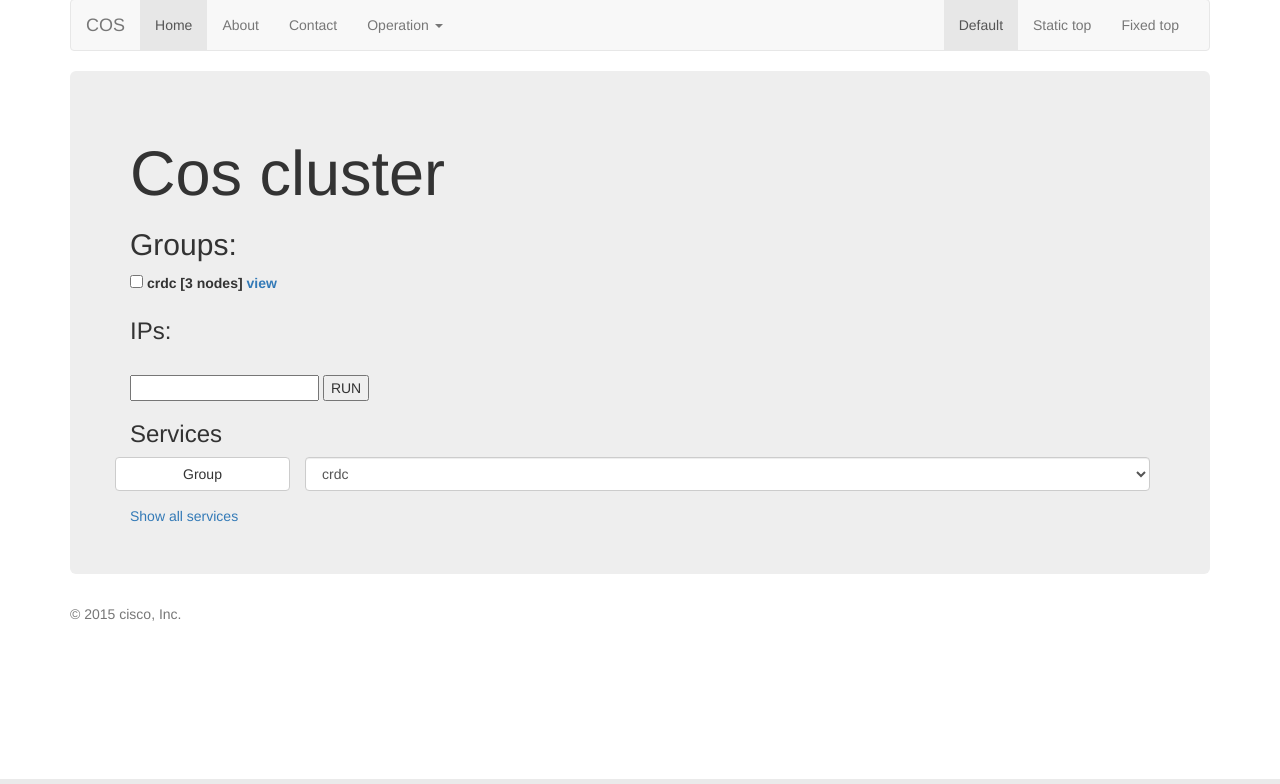
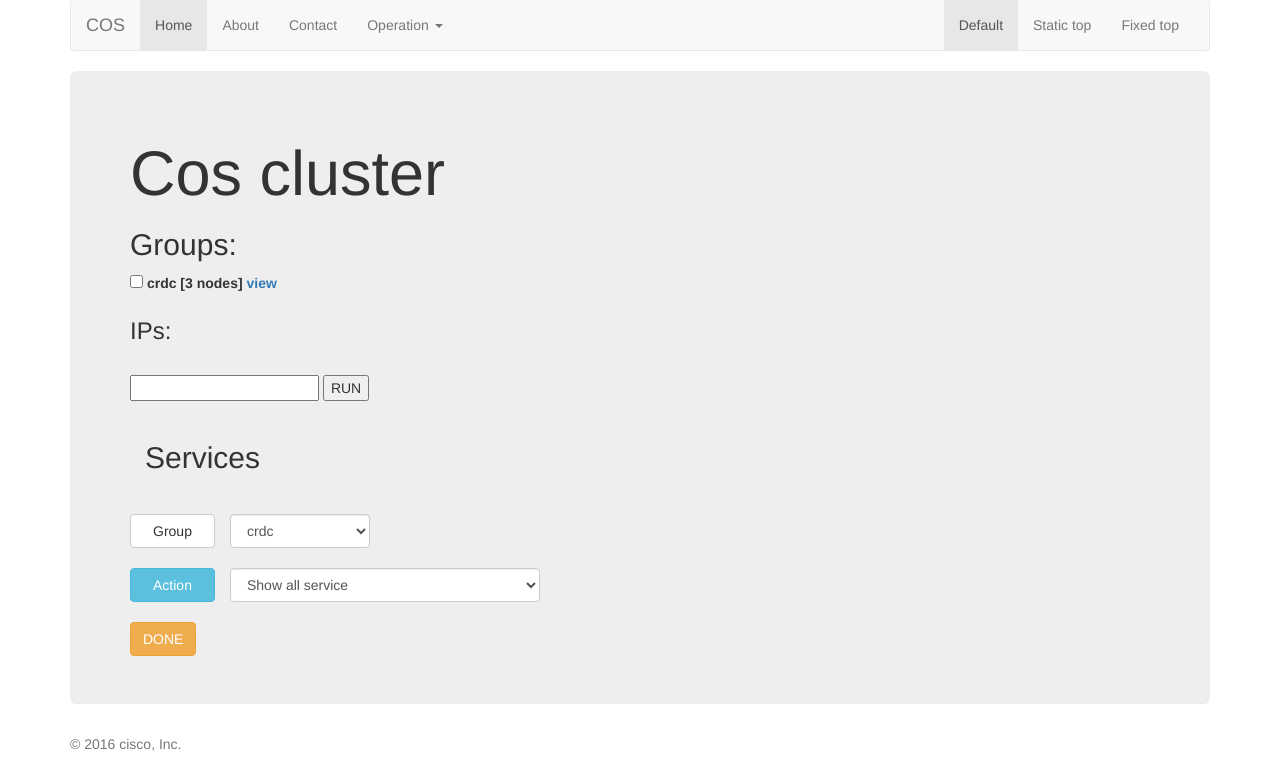
Before and after one commit to hightemple/auto-web, a Django app: page /main in a window 1280 px wide. Shown: the part 21-805 px from the top of the page. Run offline with Django 3.2, Linux system fonts and the light colour scheme; some libraries are stand-ins or nearby versions.

Commit message:
Add pre-defined commands to help do some work.

```diff
--- a/triWeb/templates/triWeb/base.html
+++ b/triWeb/templates/triWeb/base.html
@@ -16,13 +16,14 @@
     <!-- The above 3 meta tags *must* come first in the head; any other head content must come *after* these tags -->
     <meta name="description" content="">
     <meta name="author" content="">
-    <link rel="icon" href="../../favicon.ico">
 
 
 
     <!-- Bootstrap core CSS -->
 {#    <link href="../../dist/css/bootstrap.min.css" rel="stylesheet">#}
+    <script src="{% static  'bootstrap/js/jquery.min.js'%}"></script>
     <link href="{% static  'bootstrap/css/bootstrap.min.css' %}" rel="stylesheet">
+
     <!-- IE10 viewport hack for Surface/desktop Windows 8 bug -->
 {#    <link href="../../assets/css/ie10-viewport-bug-workaround.css" rel="stylesheet">#}
 
@@ -95,7 +96,7 @@
 
     <footer class="footer">
       <div class="container">
-        <p class="text-muted">© 2015 cisco, Inc.</p>
+        <p class="text-muted">© 2016 cisco, Inc.</p>
       </div>
     </footer>
 
--- a/triWeb/templates/triWeb/main_page.html
+++ b/triWeb/templates/triWeb/main_page.html
@@ -20,7 +20,7 @@
                     <input type="checkbox" name={{ group }}> <strong>{{ group }} </strong> [{{ ips|length }}
                     nodes]</input>
 
-                        <script src="{% static  'bootstrap/js/jquery.min.js'%}"></script>
+                    <script src="{% static  'bootstrap/js/jquery.min.js' %}"></script>
                     <script>
                         $(document).ready(function () {
                             $({{ group }}).click(function () {
@@ -50,12 +50,15 @@
             <button type="submit" onclick="myFunction()">RUN</button>
         </form>
 
-            <h3>Services</h3>
-            <form class="form-horizontal" role="form">
-                <div class="form-group">
-                    <label class="btn btn-default col-sm-2">Group</label>
-                    <div class="col-sm-10">
-                        <select class="form-control" id="sel_grp">
+        <div class="container">
+            <div class="page-header">
+                <h2>Services</h2>
+            </div>
+            <form class="form-horizontal" action="/cos_config/" role="form" method="post" target="_blank">
+                <div class="row">
+                    <label class="btn btn-default col-xs-1">Group</label>
+                    <div class="col-xs-2">
+                        <select class="form-control" name="sel_grp" id="sel_grp">
 
                             {% for group,ips in groups.items %}
 
@@ -65,12 +68,29 @@
                         </select>
                     </div>
                 </div>
-            <script src="{% static  'bootstrap/js/jquery.min.js'%}"></script>
-                <a href='{% url "cos_config" grp="crdc" oper="show_all_service" %}'
-                   target="_blank" type="submit">Show all services</a>
+            <br>
+                <div class="row">
+                    <label class="btn btn-info col-xs-1">Action</label>
+                    <div class="col-xs-4">
+                        <select class="form-control" name="sel_cmd" id="sel_cmd">
+
+                            {% for cmd in cmds.keys %}
+
+                                <option>{{ cmd }}</option>
+                            {% endfor %}
+
+                        </select>
+                    </div>
+                </div>
+
+            <br>
+            <div class="row">
+                <button class="btn btn-warning" type="submit" >DONE</button>
+            </div>
+
             </form>
 
-
+        </div>
 
     </div>
 
--- a/triWeb/urls.py
+++ b/triWeb/urls.py
@@ -1,7 +1,7 @@
 from django.conf.urls import url
 # from . import views
 from triWeb.views import sayHi, current_time, cpu, disk, main_page, run_cmd, \
-    ips, cmd_result, checkconfig_off_service
+    ips, cos_config
 
 urlpatterns = [
     url(r'^$', sayHi, name='sayHi'),
@@ -10,8 +10,7 @@ urlpatterns = [
     url(r'^disk', disk, name='disk'),
     url(r'main', main_page, name='remote_hosts'),
     url(r'run_cmd', run_cmd, name='run_cmd'),
-    url(r'cmd_result', cmd_result, name='cmd_result'),
     url(r'ips', ips, name='ips'),
-    url(r'checkconfig_off_service',checkconfig_off_service),
+    url(r'cos_config', cos_config, name='cos_config'),
 
 ]
--- a/triWeb/views.py
+++ b/triWeb/views.py
@@ -1,11 +1,10 @@
 from functools import reduce
 import os
-from django.shortcuts import render
+from django.shortcuts import render, get_object_or_404
 from django.http import HttpResponse
 import datetime
 import threading
 import queue
-
 
 # Create your views here.
 from triWeb.tools.pxssh import ssh2
@@ -31,37 +30,55 @@ def cpu(request):
 def disk(request):
     disk_usage = os.popen('df -h').read()
     name_dict = {
-        'xuan': [88,'hubei'],
-        'fei' : [70, 'hunan']
+        'xuan': [88, 'hubei'],
+        'fei': [70, 'hunan']
     }
 
-    return render(request, 'triWeb/disk.html', {'disk_usage': disk_usage, 'name_dict':name_dict})
+    return render(request, 'triWeb/disk.html', {'disk_usage': disk_usage, 'name_dict': name_dict})
+
 
 groups = dict()
 # groups['crdc'] = ['10.74.124.92','10.74.124.94','10.74.124.96','10.74.124.98','10.74.124.100','10.74.124.102']
-groups['crdc'] = ['10.74.124.92','10.74.124.94','10.74.124.96']
+groups['crdc'] = ['10.74.124.92', '10.74.124.94', '10.74.124.96']
+cmd_dict = {
+    'Show all service': "service --status-all",
+    'Show intalled packages': 'cos_pkgs',
+}
 
 
 def main_page(reqeust):
-    return render(reqeust, 'triWeb/main_page.html', {'groups': groups})
+    return render(reqeust, 'triWeb/main_page.html', {'groups': groups, 'cmds': cmd_dict})
 
 
 def run_cmd(request):
+    cmd = request.POST['cmd']
+
     ip_lst = []
     grp_lst = []
-    cmd = request.POST['cmd']
-    result = ''
+
     for grp in groups.keys():
         if request.POST.get(grp):
             grp_lst.append(grp)
             for ip in groups[grp]:
                 ip_lst.append(ip)
+    rst_dict = pssh_cmd(request, ip_lst, cmd)
+    return render(request, 'triWeb/run_cmd.html', {'ip_list': ip_lst, 'grp_list': grp_lst,
+                                                   'cmd': cmd, 'rst_dict': rst_dict})
 
 
-    # for ip in ip_lst:
-    #     ssh_rst = ssh2(ip,'root','rootroot',cmd)
-    #     result = result + "\n" + ip + ": \n" + ssh_rst.decode('ascii')
+def cos_config(request):
+    cmd = cmd_dict[request.POST.get('sel_cmd')]
+    grp = request.POST.get('sel_grp')
+    ip_lst = groups[grp]
+    grp_lst = list(grp)
 
+    rst_dict = pssh_cmd(request,ip_lst,cmd)
+
+    return render(request, 'triWeb/run_cmd.html', {'ip_list': ip_lst, 'grp_list': grp_lst,
+                                                   'cmd': cmd, 'rst_dict': rst_dict})
+
+
+def pssh_cmd(request, ips, cmd):
     thread_list = list()
     # q = queue.Queue()
     rst_dict = dict()
@@ -70,7 +87,7 @@ def run_cmd(request):
         rtn = ssh2(ip, username, password, cmd)
         rst_dict[ip] = rtn
 
-    for ip in ip_lst:
+    for ip in ips:
         thread_list.append(
             threading.Thread(target=sig_ssh, name="t_ssh_to_%s" % ip, args=(ip, 'root', 'rootroot', cmd)))
 
@@ -79,17 +96,8 @@ def run_cmd(request):
 
     for thread in thread_list:
         thread.join()
+    return rst_dict
 
-    # while not q.empty():
-    #     rst_dict.append(q.get())
-
-    return render(request, 'triWeb/run_cmd.html', {'ip_list': ip_lst, 'grp_list': grp_lst,
-                                                   'cmd': cmd, 'rst_dict': rst_dict})
-
-
-def cmd_result(request):
-
-    return HttpResponse('<li>good<li>')
 
 def ips(request):
     group = request.GET['Name']
@@ -97,7 +105,3 @@ def ips(request):
     for ip in groups[group]:
         rtn = rtn + '<li>' + ip + '</li>'
     return HttpResponse(rtn)
-
-
-def checkconfig_off_service(request):
-    return HttpResponse('<li>good<li>')
```
Lines whose indentation alone changed are shown as unchanged.
